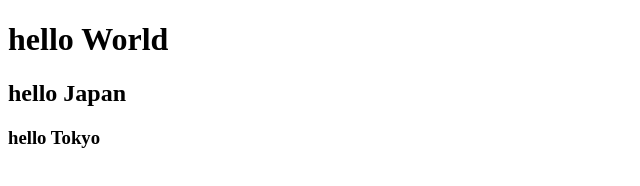
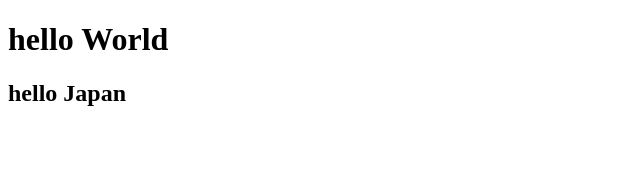
Before and after one commit to maka8931/sample_git, a plain HTML site: page index.html in a window 1280 px wide. Shown: the whole page, without its empty margins (0-640 px from the left). Drawn offline with Linux system fonts and the light colour scheme.

Commit message:
Revert "3"
This reverts commit 08f336dbaea6ad1554c856c629f6caaad0f430a6.

```diff
--- a/index.html
+++ b/index.html
@@ -8,6 +8,5 @@
 <body>
     <h1>hello World</h1>
     <h2>hello Japan</h2>
-    <h3>hello Tokyo</h3>
 </body>
 </html>
```
